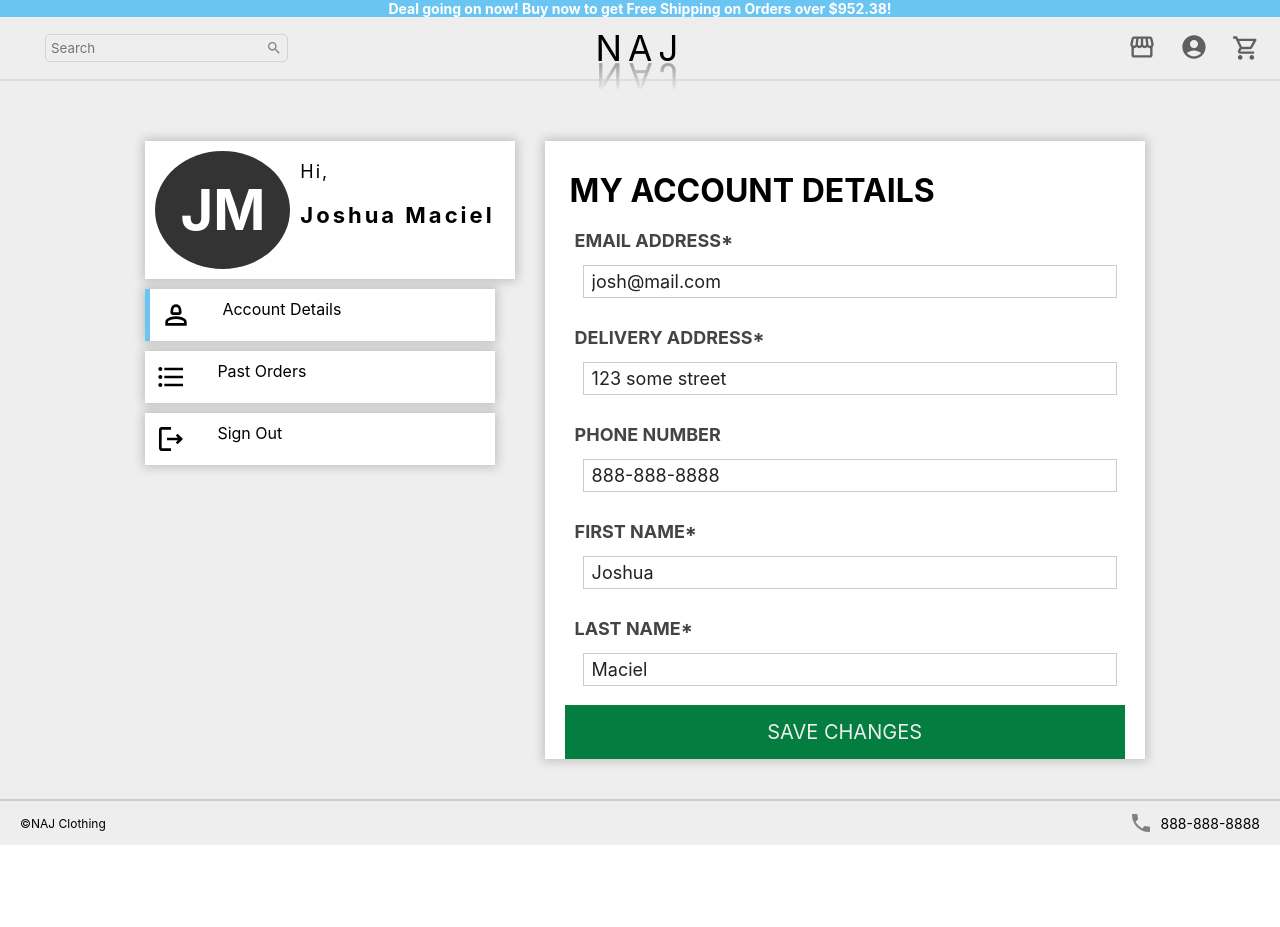
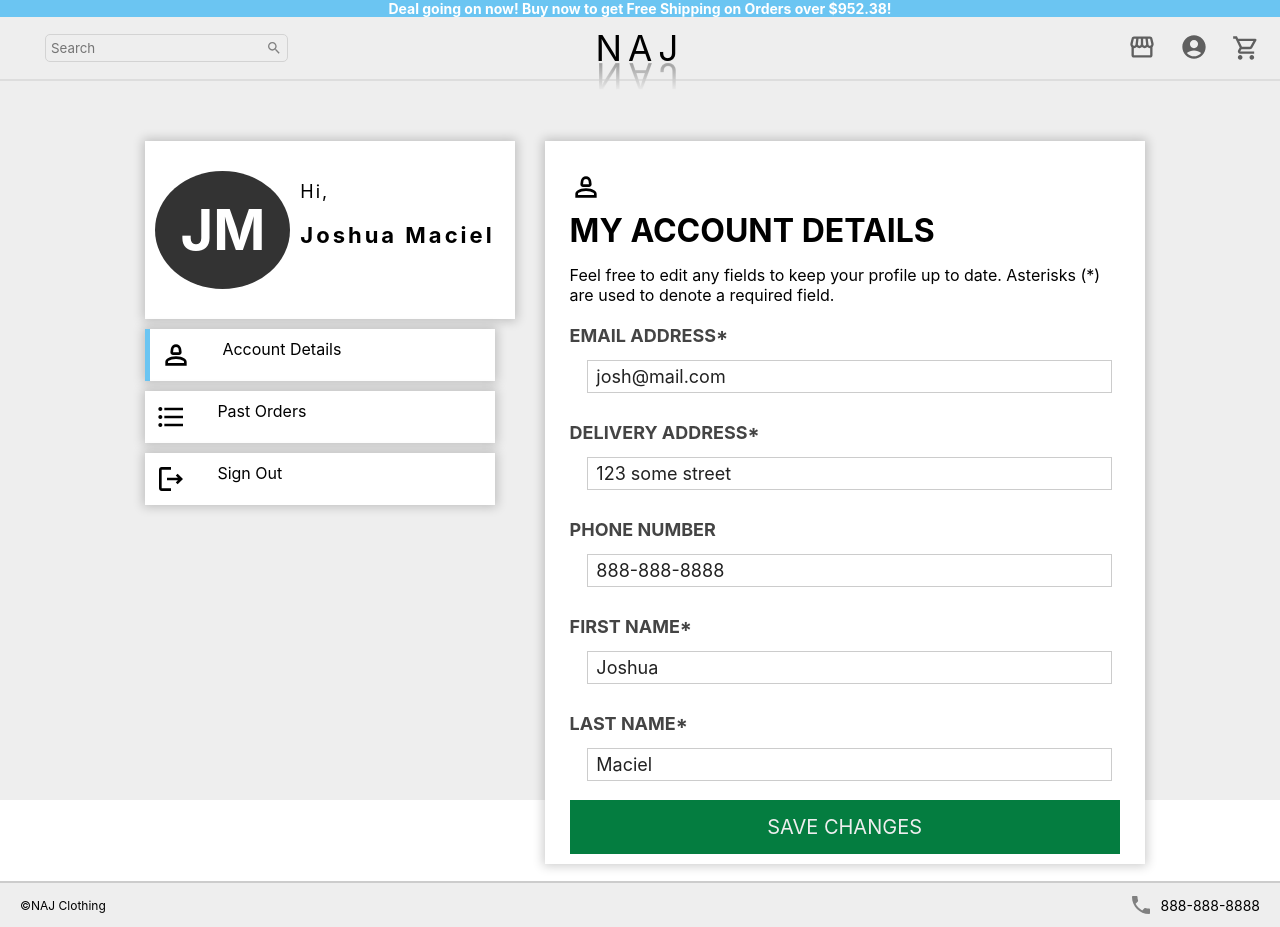
Before and after one commit to JoshM-Yoru/ecommerce-project, a React (Create React App) app: page /profile in a window 1280 px wide. Before the commit the page ends 845 px from the top, so only its background shows below. Built offline with nearby package versions, Linux system fonts and the light colour scheme.

Commit message:
completed base styling

```diff
--- a/src/Components/AccountDetails/AccountDetails.tsx
+++ b/src/Components/AccountDetails/AccountDetails.tsx
@@ -1,6 +1,7 @@
 import React, { useState } from 'react'
 import styled, { keyframes } from 'styled-components'
 import { User } from '../../Types/User'
+import Person2OutlinedIcon from '@mui/icons-material/Person2Outlined';
 
 const textAppear = keyframes`
     0% {opacity: 0%},
@@ -11,7 +12,7 @@ const Container = styled.div`
     box-shadow: 0 0 10px 2px rgba(0,0,0,0.2);
     width: 600px;
     margin-top: 10px;
-    height: 100%;
+    height: fit-content;
     animation: ${textAppear} 1s;
 `
 const Title = styled.div`
@@ -19,10 +20,15 @@ const Title = styled.div`
     font-weight: bold;
     font-size: 2em;
 `
+const Information = styled.div`
+    display: flex;
+    justify-content: center;
+    padding: 5px 25px 10px;
+`
 const Form = styled.form`
     display: flex;
     flex-direction: column;
-    padding-inline: 20px;
+    padding-inline: 25px;
     padding-bottom: 10px;
 `
 const InputWrapper = styled.div`
@@ -33,7 +39,7 @@ const InputWrapper = styled.div`
 const Label = styled.label`
     font-weight: bold;
     font-size: 18px;
-    margin: 10px;
+    margin-block: 10px;
     text-align: left;
     color: #444;
 `
@@ -51,7 +57,6 @@ const SaveChanges = styled.button`
     border: none;
     background: #047d40;
     padding: 15px;
-    margin-bottom: -20px;
     font-size: 20px;
     color: #eeeeee;
     cursor: pointer;
@@ -99,8 +104,12 @@ const AccountDetails: React.FC<User> = ({
     return (
         <Container>
             <Title>
+                <Person2OutlinedIcon style={{ fontSize: '2rem' }} /> <br />
                 MY ACCOUNT DETAILS
             </Title>
+            <Information>
+                Feel free to edit any fields to keep your profile up to date. Asterisks (*) are used to denote a required field.
+            </Information>
             <Form>
                 <Label>EMAIL ADDRESS*</Label>
                 <InputWrapper>
--- a/src/Components/Cart/Cart.tsx
+++ b/src/Components/Cart/Cart.tsx
@@ -19,6 +19,7 @@ const Container = styled.div`
 `
 const FormWrapper = styled.div`
     margin-right: 50px;
+    height: fit-content;
 `
 const BalanceWrapper = styled.div`
 `
--- a/src/Components/CartBalanceCard/CartBalanceCard.tsx
+++ b/src/Components/CartBalanceCard/CartBalanceCard.tsx
@@ -62,16 +62,15 @@ const CartBalanceCard: React.FC = () => {
 
     let subtotal = cartTotal(products);
 
-    // let shipping: number = 2.00;
-
-    const [shipping, setShipping] = useState(2);
+    let shipping: number;
 
     if (subtotal > 952.38) {
-        setShipping(0)
-    }
+        shipping = 0;
+    } else shipping = 2;
 
     let total = ((cartTotal(products) * 1.59) + shipping).toFixed(2);
 
+    console.log(subtotal, shipping, total)
     return (
         <Container>
             <CartBalance>Cart Summary</CartBalance>
--- a/src/Components/LoginRegister/Forms/LoginForm.tsx
+++ b/src/Components/LoginRegister/Forms/LoginForm.tsx
@@ -9,6 +9,7 @@ const fadeIn = keyframes`
 `
 const Container = styled.div`
     background: white;
+    padding: 40px;
     animation: ${fadeIn} 1s;
 `
 const Form = styled.form`
--- a/src/Components/LoginRegister/Forms/RegisterForm.tsx
+++ b/src/Components/LoginRegister/Forms/RegisterForm.tsx
@@ -9,6 +9,7 @@ const fadeIn = keyframes`
 `
 const Container = styled.div`
     background: white;
+    padding: 40px;
     animation: ${fadeIn} 1s;
 `
 const Form = styled.form`
--- a/src/Components/LoginRegister/Tabs/NewTabs.tsx
+++ b/src/Components/LoginRegister/Tabs/NewTabs.tsx
@@ -8,7 +8,7 @@ const Container = styled.div`
     justify-content: center;
 `
 const Wrapper = styled.div`
-    height: 800px;
+    height: fit-content;
     width: 400px;
     margin-top: 50px;
     padding: 5px;
@@ -82,7 +82,7 @@ const NewTabs: React.FC = () => {
 
         return (
             <Container>
-                <Wrapper style={{ height: '400px' }}>
+                <Wrapper>
                     <Tabs>
                         {tabs.map((tab, i) =>
                             <TabButton key={i} id={tab.id} disabled={currentTab === `${tab.id}`} onClick={(handleTabClick)}>{tab.tabTitle}</TabButton>
@@ -98,7 +98,7 @@ const NewTabs: React.FC = () => {
     } else {
         return (
             <Container>
-                <Wrapper style={{ height: '500px' }} >
+                <Wrapper>
                     <Tabs>
                         {tabs.map((tab, i) =>
                             <TabButton key={i} id={tab.id} disabled={currentTab === `${tab.id}`} onClick={(handleTabClick)}>{tab.tabTitle}</TabButton>
--- a/src/Components/ProfileNavigation/ProfileNavigation.tsx
+++ b/src/Components/ProfileNavigation/ProfileNavigation.tsx
@@ -16,7 +16,7 @@ const Container = styled.div`
 const Greeting = styled.div`
     display: flex;
     background: white;
-    padding: 10px;
+    padding: 30px 10px 30px;
     margin:10px;
     box-shadow: 0 0 10px 2px rgba(0,0,0,.2);
     animation: ${textAppear} 1s;
--- a/src/Components/ReceiptCard/ReceiptCard.tsx
+++ b/src/Components/ReceiptCard/ReceiptCard.tsx
@@ -25,7 +25,7 @@ const ReceiptDate = styled.h4`
 const ReceiptBody = styled.div`
     display: flex;
     padding: 10px;
-    font-size: 12px;
+    font-size: 14px;
     background: white;
 `
 const ItemsList = styled.ul`
--- a/src/Components/UserProfile/UserProfile.tsx
+++ b/src/Components/UserProfile/UserProfile.tsx
@@ -21,6 +21,7 @@ const Wrapper = styled.div`
 const ReceiptWrapper = styled.div`
     margin-top: 10px;
     background-color: white;
+    height: fit-content;
     box-shadow: 0 0 10px 2px rgba(0,0,0,0.2);
 `
 // const TitleContainer = styled.div`
```
